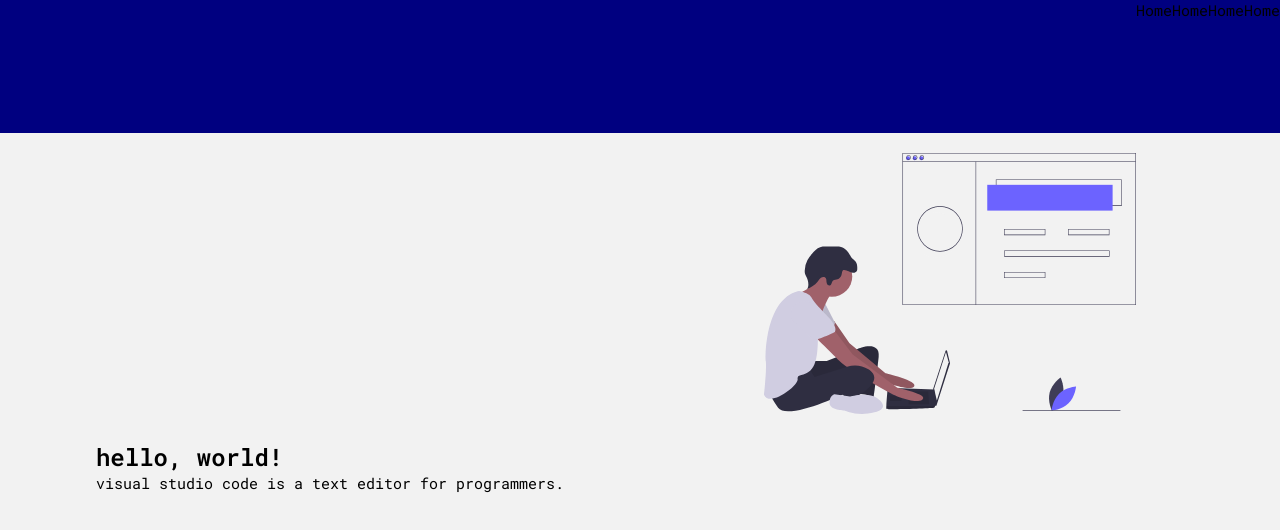
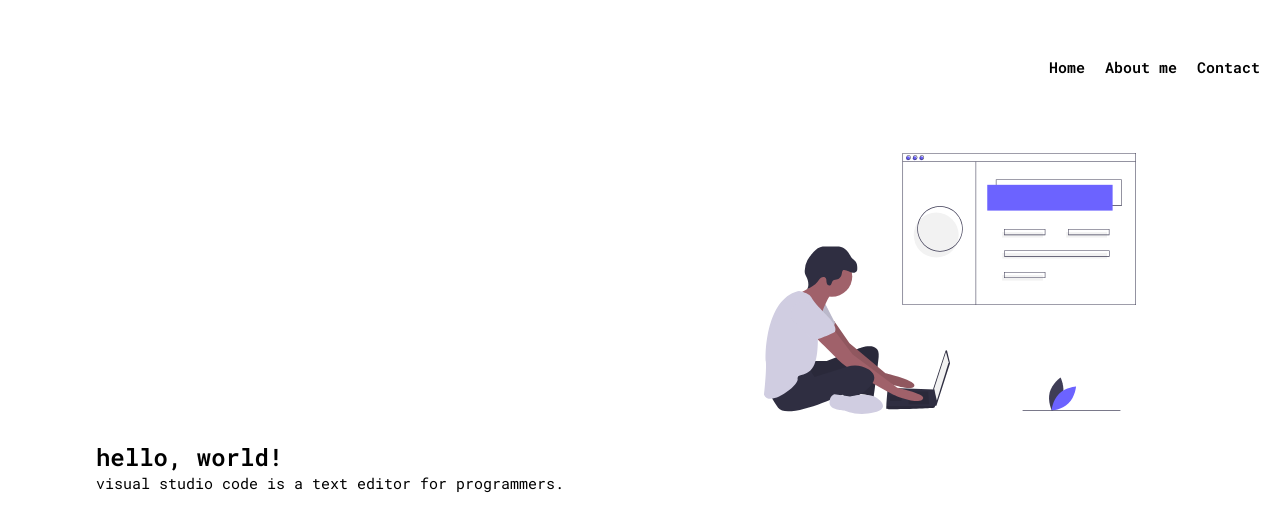
Before and after one commit to yoshua70/micheeallidjijnou, a Gatsby site: page / in a window 1280 px wide. Built offline with nearby package versions, Linux system fonts and the light colour scheme; Gatsby itself is replaced by a stand-in of ours.

Commit message:
Finish Nav component

```diff
--- /dev/null
+++ b/src/components/Nav.js
@@ -0,0 +1,24 @@
+import React from 'react';
+import {Link} from 'gatsby';
+
+import './../styles/Nav.css';
+
+export default class Nav extends React.Component {
+  render() {
+    return (
+      <nav className="nav">
+        <ul className="nav__ul">
+          <li className="nav__li">
+            <Link to="/" className="nav__link">Home</Link>
+          </li>
+          <li className="nav__li">
+            <Link to="/about" className="nav__link">About me</Link>
+          </li>
+          <li className="nav__li">
+            <Link to="/contact" className="nav__link">Contact</Link>
+          </li>
+        </ul>
+      </nav>
+    )
+  }
+}
--- a/src/pages/index.js
+++ b/src/pages/index.js
@@ -3,6 +3,7 @@ import { Helmet } from 'react-helmet';
 
 import Layout from './../components/Layout';
 import Hero from './../components/Hero';
+import Nav from './../components/Nav';
 import { JsonLd } from './../components/JsonLd';
 
 export default function Home() {
@@ -28,14 +29,7 @@ export default function Home() {
           }}
         </JsonLd>
       </Helmet>
-      <nav className="nav">
-        <ul className="nav__ul">
-          <li className="nav__li">Home</li>
-          <li className="nav__li">Home</li>
-          <li className="nav__li">Home</li>
-          <li className="nav__li">Home</li>
-        </ul>
-      </nav>
+      <Nav/>
       <Hero image="./web_developer.svg">
         <h1 className="h1--hero">hello, world!</h1>
         <p>visual studio code is a text editor for programmers.</p>
--- a/src/styles/Layout.css
+++ b/src/styles/Layout.css
@@ -4,7 +4,3 @@
   grid-template-rows: 0.5fr 2.5fr;
   height: 100vh;
 }
-
-.nav {
-  background-color: navy;
-}
--- /dev/null
+++ b/src/styles/Nav.css
@@ -0,0 +1,27 @@
+.nav {
+  align-items: center;
+  display: flex;
+  justify-content: flex-end;
+  padding: 2rem;
+}
+
+.nav__ul {
+  list-style: none;
+  text-align: right;
+}
+
+.nav__li {
+  display: inline;
+  margin-left: 2rem;
+}
+
+.nav__link {
+  color: #000000;
+  font-weight: bold;
+  text-decoration: none;
+}
+
+.nav__link:hover {
+  color: #FF6584;
+  text-decoration: underline;
+}
--- a/src/styles/global.css
+++ b/src/styles/global.css
@@ -28,7 +28,7 @@ html {
 /* /Reset */
 
 body {
-  background-color: #f2f2f2;
+  background-color: #ffffff;
   font-family: 'Roboto Mono', monospace;
 }
 
@@ -39,12 +39,3 @@ h1 {
 p, li {
   font-size: 1.5rem;
 }
-
-.nav__ul {
-  list-style: none;
-  text-align: right;
-}
-
-.nav__li {
-  display: inline;
-}
```
